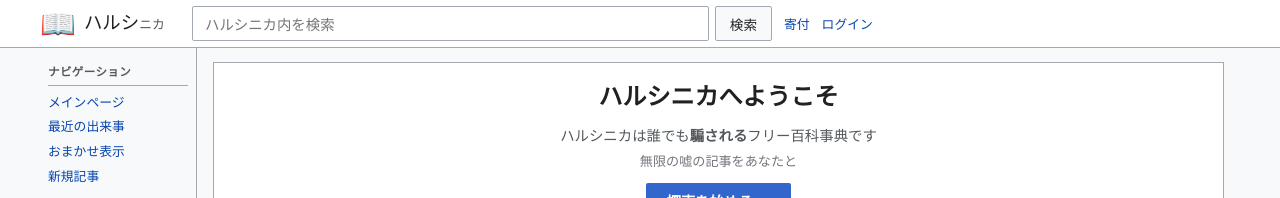
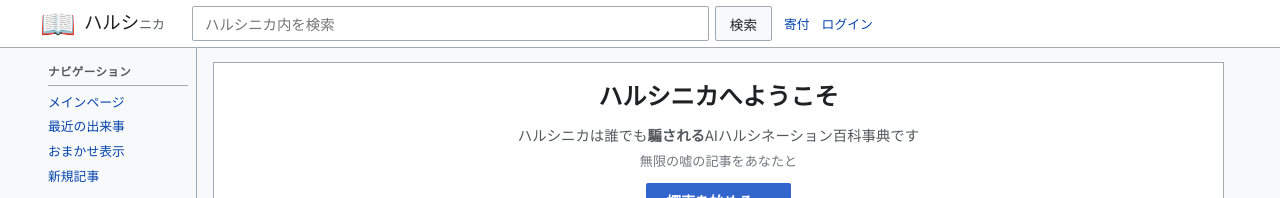
Before and after one commit to 3ya3ki/ai-adventure-book, a website: page public/halucinica.html in a window 1280 px wide. Shown: the top 198 px of the page. Drawn offline with Linux system fonts and the light colour scheme; a web font is replaced by a local one.

Commit message:
fix: ウェルカムテキスト「フリー百科事典」→「AIハルシネーション百科事典」に統一
Co-Authored-By: Claude Sonnet 4.6 <noreply@anthropic.com>

```diff
--- a/public/halucinica.html
+++ b/public/halucinica.html
@@ -65,7 +65,7 @@
       <!-- ウェルカムバナー -->
       <div class="wp-welcome">
         <h1 class="wp-welcome-title">ハルシニカへようこそ</h1>
-        <p class="wp-welcome-sub">ハルシニカは誰でも<strong>騙される</strong>フリー百科事典です</p>
+        <p class="wp-welcome-sub">ハルシニカは誰でも<strong>騙される</strong>AIハルシネーション百科事典です</p>
         <p class="wp-welcome-count">無限の嘘の記事をあなたと</p>
         <button class="intro-wp-start-btn" onclick="startGame()">探索を始める →</button>
       </div>
@@ -191,7 +191,7 @@
       <!-- ウェルカムバナー -->
       <div class="wp-welcome">
         <h1 class="wp-welcome-title">ハルシニカへようこそ</h1>
-        <p class="wp-welcome-sub">ハルシニカは誰でも<strong>騙される</strong>フリー百科事典です</p>
+        <p class="wp-welcome-sub">ハルシニカは誰でも<strong>騙される</strong>AIハルシネーション百科事典です</p>
         <p class="wp-welcome-count">無限の嘘の記事をあなたと</p>
       </div>
 
```
